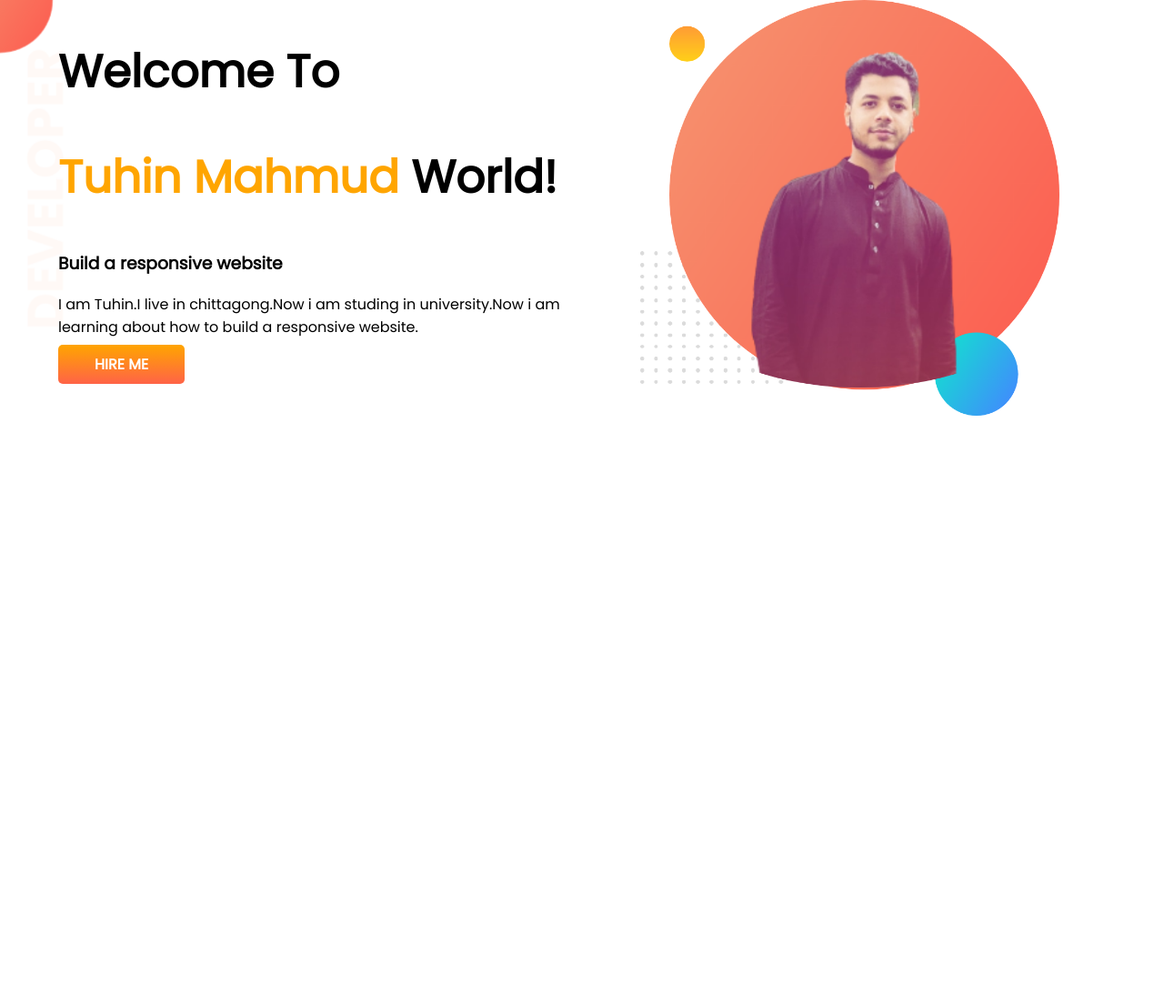
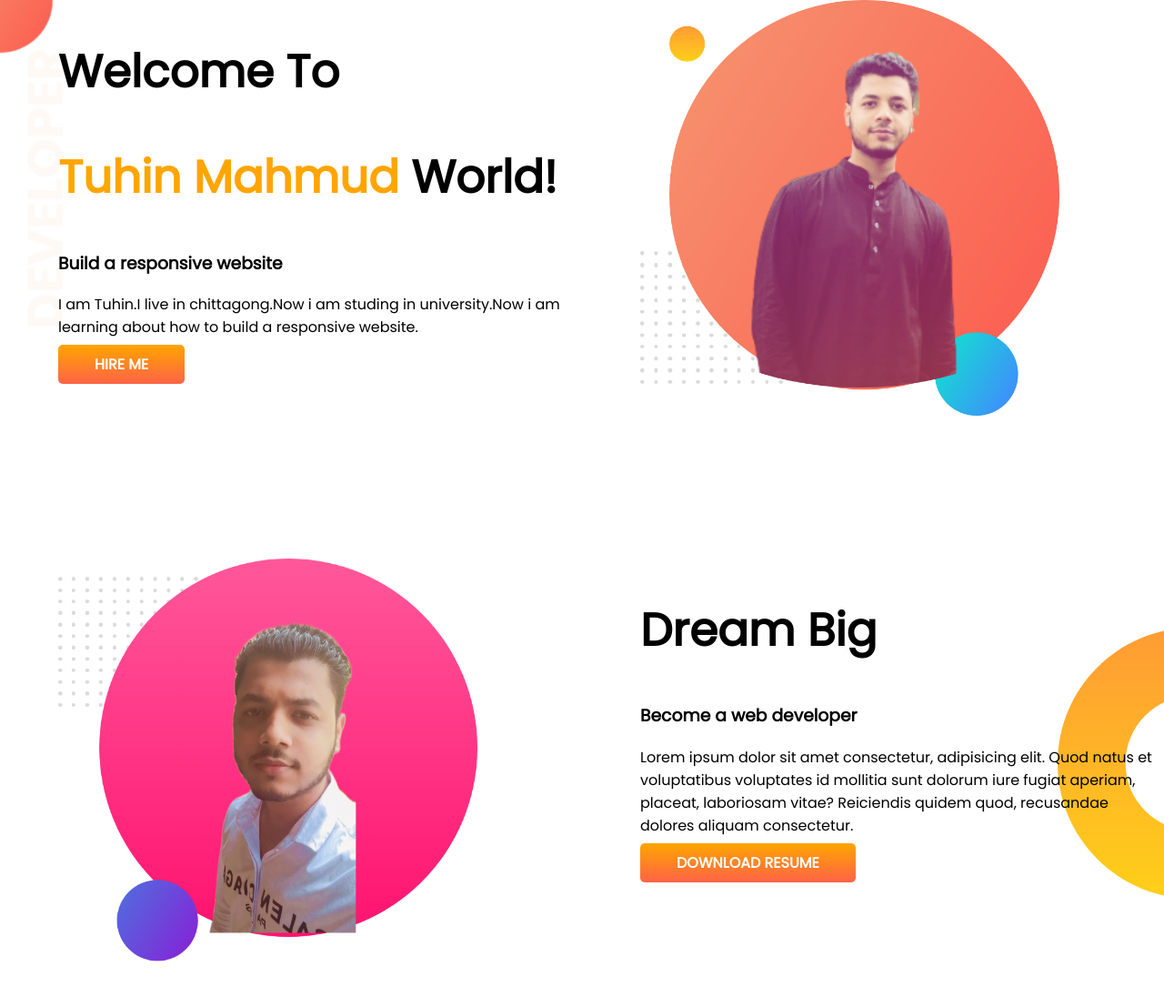
Before and after one commit to tuhin902/developer-portfolio, a plain HTML site: page index.html in a window 1280 px wide. Shown: the whole page at 91% size. Before the commit the page ends 800 px from the top, so only its background shows below. Drawn offline with Linux system fonts and the light colour scheme.

Commit message:
dream-big

```diff
--- a/index.html
+++ b/index.html
@@ -27,6 +27,21 @@
             <img src="images/tuhin-with-bg.png" alt="T">
         </div>
     </section>
+    <section class="dream-big">
+        <div class="half-width">
+            <img src="images/pic2.png" alt="">
+        </div>
+        <div class="half-width">
+            <h1>Dream Big</h1>
+            <h3>Become a web developer</h3>
+            <p>Lorem ipsum dolor sit amet consectetur, adipisicing elit. Quod natus et voluptatibus voluptates id
+                mollitia sunt dolorum iure fugiat aperiam, placeat, laboriosam vitae? Reiciendis quidem quod, recusandae
+                dolores aliquam consectetur.
+            </p>
+            <a class="link-button" target="_blank" href="">DOWNLOAD RESUME</a>
+        </div>
+
+    </section>
 </body>
 
 </html>
--- a/style.css
+++ b/style.css
@@ -13,6 +13,7 @@ h1 {
 
 section {
     display: flex;
+    margin-bottom: 150px;
 }
 
 .half-width {
@@ -38,3 +39,9 @@ section {
     background-repeat: no-repeat;
 
 }
+
+.dream-big {
+    background-image: url(images/dream-bg.png);
+    background-repeat: no-repeat;
+    background-position: right;
+}
```
Also changed, not shown: images/pic2.png (added).
